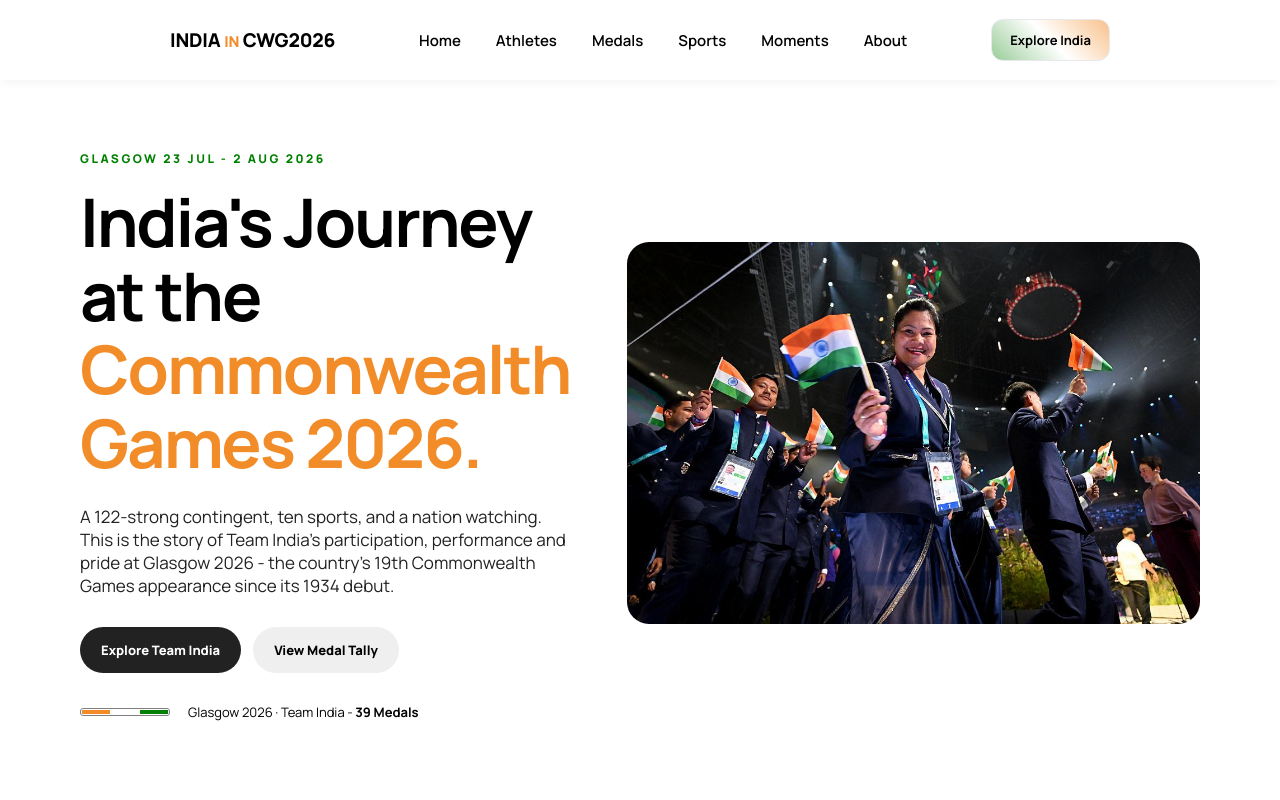
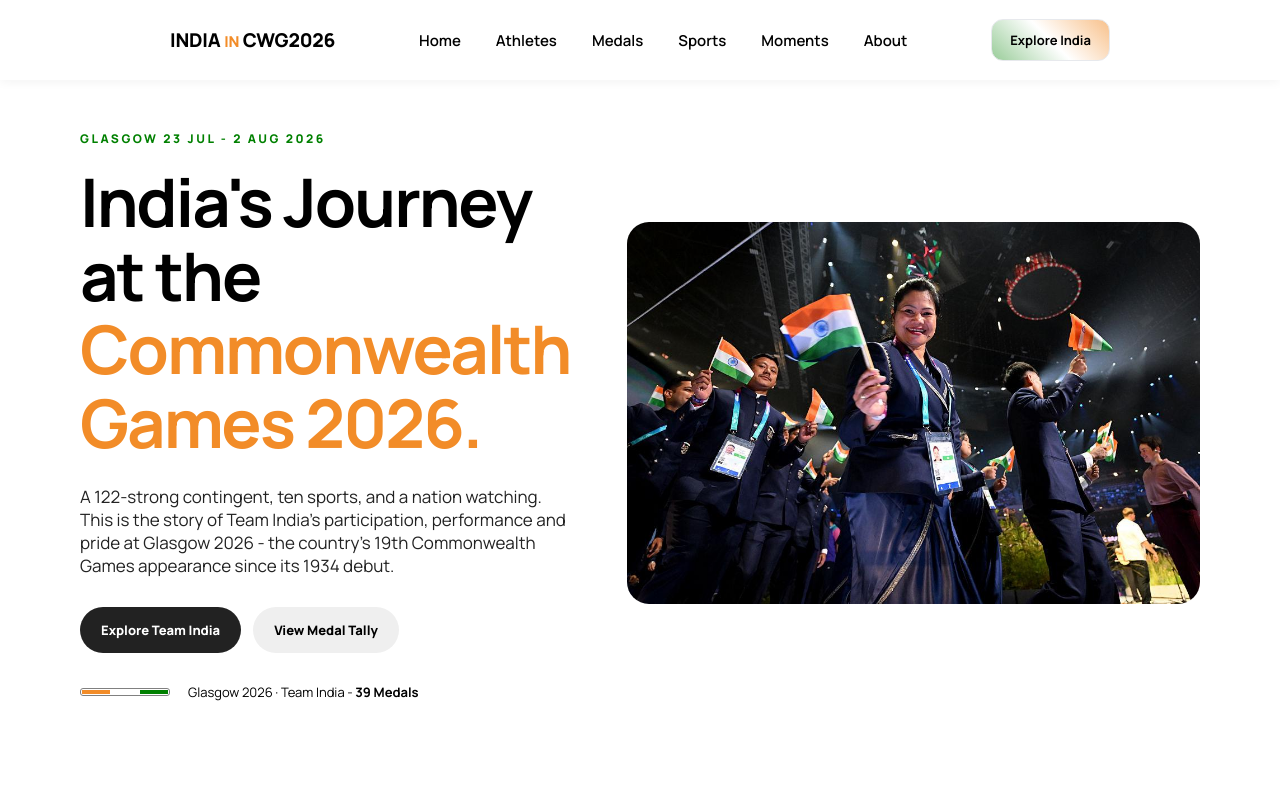
Before and after one commit to amitkarakoti7-tech/aotm2cwg, a plain HTML site: page index.html in a window 1280 px wide. Shown: the top 800 px of the page. Drawn offline with nearby package versions, Linux system fonts and the light colour scheme.

Commit message:
Add files via upload

```diff
--- a/aotm2.css
+++ b/aotm2.css
@@ -62,7 +62,7 @@ nav ul li a:hover {
 #toppage {
     display: flex;
     gap: 5%;
-    padding: 150px 80px;
+    padding: 130px 80px;
 }
 
 
```
